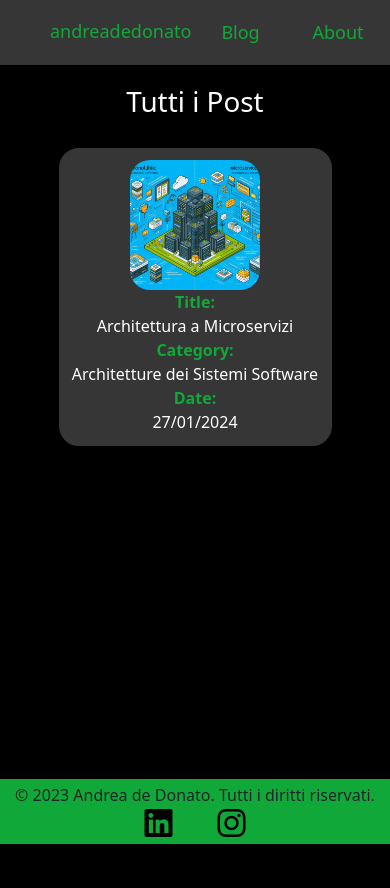
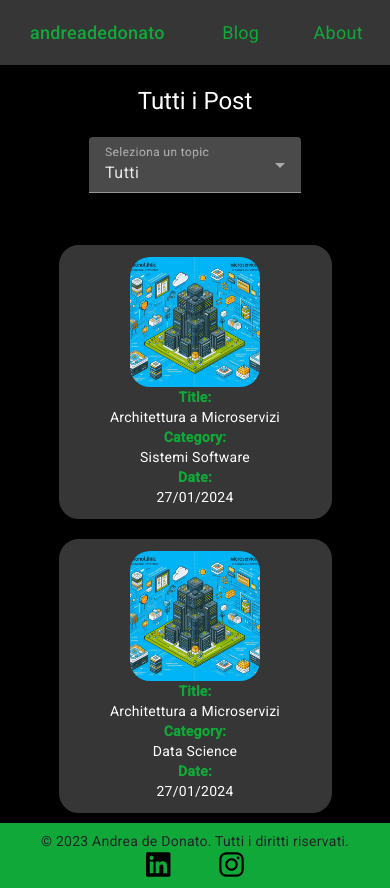
Before and after one commit to dedo99/dedo99.github.io, an Angular app: page /blog in a window 390 px wide. Before the commit the page ends 844 px from the top, so only its background shows below. Built offline with nearby package versions, Linux system fonts and the light colour scheme.

Commit message:
Selection topic in blog section

```diff
--- a/angular.json
+++ b/angular.json
@@ -26,6 +26,7 @@
               "src/assets/posts"
             ],
             "styles": [
+              "@angular/material/prebuilt-themes/purple-green.css",
               "src/styles.css",
               "node_modules/bootstrap/dist/css/bootstrap.min.css"
             ],
@@ -89,6 +90,7 @@
               "src/assets"
             ],
             "styles": [
+              "@angular/material/prebuilt-themes/purple-green.css",
               "src/styles.css"
             ],
             "scripts": []
--- a/package.json
+++ b/package.json
@@ -11,10 +11,12 @@
   "private": true,
   "dependencies": {
     "@angular/animations": "^16.2.12",
+    "@angular/cdk": "^16.2.14",
     "@angular/common": "^16.2.0",
     "@angular/compiler": "^16.2.0",
     "@angular/core": "^16.2.0",
     "@angular/forms": "^16.2.0",
+    "@angular/material": "^16.2.14",
     "@angular/platform-browser": "^16.2.0",
     "@angular/platform-browser-dynamic": "^16.2.0",
     "@angular/router": "^16.2.0",
--- a/src/app/blog/blog.component.css
+++ b/src/app/blog/blog.component.css
@@ -48,6 +48,10 @@
     height: 130px;
 }
 
+mat-form-field {
+    width: 100%;
+    margin-bottom: 20px;
+}
 
 @media screen and (max-width: 600px) {
     .post_box{
--- a/src/app/blog/blog.component.html
+++ b/src/app/blog/blog.component.html
@@ -1,6 +1,18 @@
 <section id="blog_section">
     <h1>Tutti i Post</h1>
-    <div *ngFor="let post of post_list" class="post_box" (click)="redirectToPostDatails(post)">
+
+    <div>
+        <mat-form-field appearance="fill" color="accent">
+          <mat-label>Seleziona un topic</mat-label>
+          <mat-select [(ngModel)]="selectedTopic" (selectionChange)="filterPostsByTopic()">
+            <mat-option value="all">Tutti</mat-option>
+            <mat-option *ngFor="let topic of uniqueTopics" [value]="topic">{{ topic }}</mat-option>
+          </mat-select>
+        </mat-form-field>
+    </div>
+
+
+    <div *ngFor="let post of filteredPosts" class="post_box" (click)="redirectToPostDatails(post)">
         <div>
             <img src="{{post.image}}" alt="Image_post">
         </div>
--- a/src/app/blog/blog.component.ts
+++ b/src/app/blog/blog.component.ts
@@ -9,8 +9,10 @@
   styleUrls: ['./blog.component.css']
 })
 export class BlogComponent implements OnInit {
-
   post_list: Post[] = [];
+  filteredPosts: Post[] = [];
+  uniqueTopics: string[] = [];
+  selectedTopic: string = 'all';
 
   constructor(private postService: PostService, private router: Router) { }
 
@@ -22,6 +24,8 @@
     this.postService.getCsvData('assets/posts_data.csv').subscribe(
       data => {
         this.post_list = this.parseCsvData(data);
+        this.filteredPosts = this.post_list;
+        this.uniqueTopics = this.getUniqueTopics();
         console.log(this.post_list)
       },
       error => {
@@ -49,6 +53,19 @@
     return posts;
   }
 
+  getUniqueTopics(): string[] {
+    const topics = this.post_list.map(post => post.category);
+    return Array.from(new Set(topics));
+  }
+
+  filterPostsByTopic(): void {
+    if (this.selectedTopic === 'all') {
+      this.filteredPosts = this.post_list;
+    } else {
+      this.filteredPosts = this.post_list.filter(post => post.category === this.selectedTopic);
+    }
+  }
+
   redirectToPostDatails(post: Post): void{
     let navigationExtras: NavigationExtras = {
       state: {
--- a/src/app/header/header.component.css
+++ b/src/app/header/header.component.css
@@ -13,6 +13,10 @@
     height: 65px;
 }
 
+#title_site{
+    margin: 0px 60px;
+}
+
 .navlink{
     display: flex;
     align-items: center;
@@ -25,3 +29,11 @@
     font-size: large;
     text-decoration: none;
 }
+
+@media screen and (max-width: 600px) {
+
+    #title_site{
+        margin: 0px 30px;
+    }
+
+}
--- a/src/index.html
+++ b/src/index.html
@@ -7,8 +7,11 @@
   <meta name="viewport" content="width=device-width, initial-scale=1">
   <link rel="icon" type="image/x-icon" href="favicon.ico">
   <link rel="stylesheet" href="https://cdnjs.cloudflare.com/ajax/libs/font-awesome/5.15.1/css/all.min.css">
+  <link rel="preconnect" href="https://fonts.gstatic.com">
+  <link href="https://fonts.googleapis.com/css2?family=Roboto:wght@300;400;500&display=swap" rel="stylesheet">
+  <link href="https://fonts.googleapis.com/icon?family=Material+Icons" rel="stylesheet">
 </head>
-<body>
+<body class="mat-typography">
   <app-root></app-root>
 </body>
 </html>
--- a/src/styles.css
+++ b/src/styles.css
@@ -8,3 +8,7 @@
     width: 100%;
     background-color: black !important;
 }
+
+
+html, body { height: 100%; }
+body { margin: 0; font-family: Roboto, "Helvetica Neue", sans-serif; }
```
Also changed, not shown: src/app/app.module.ts (+8 -1 lines), src/assets/posts_data.csv, 1 other file (tests, documents, lock files or other folders).
